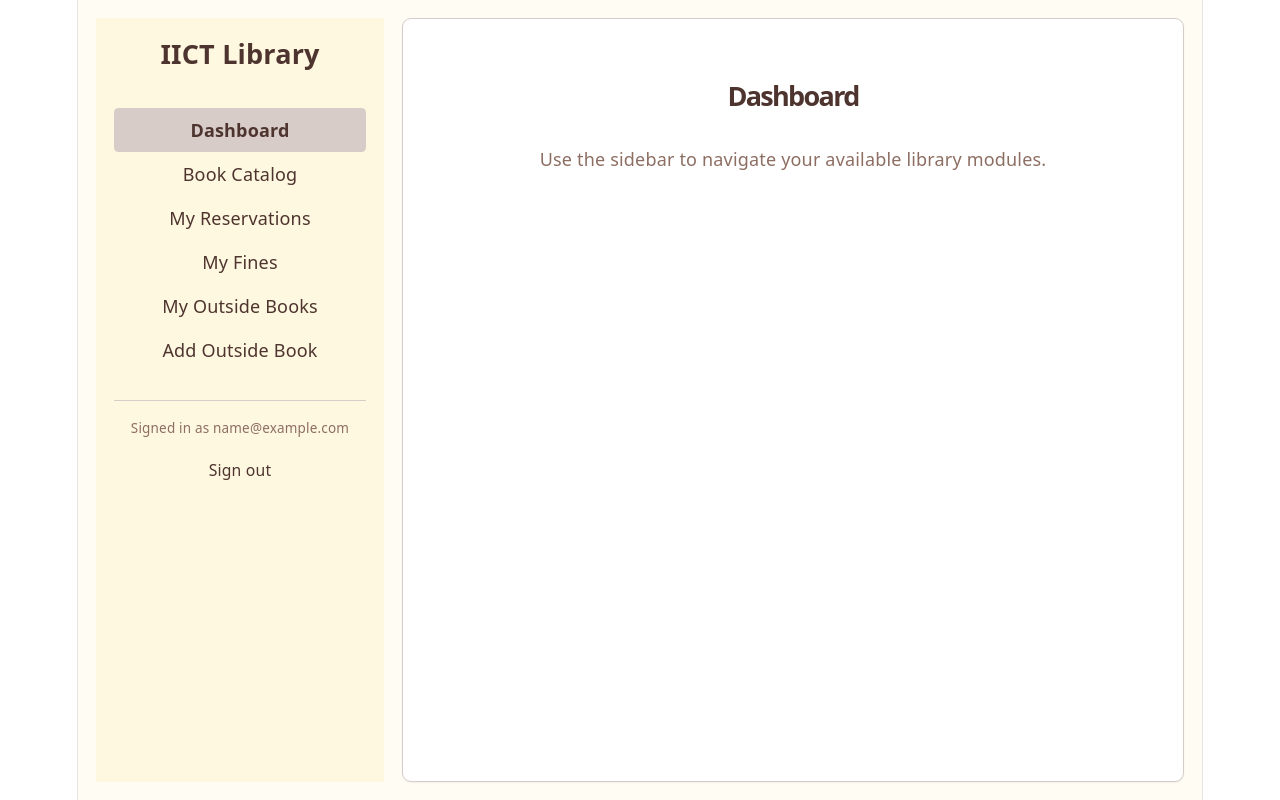
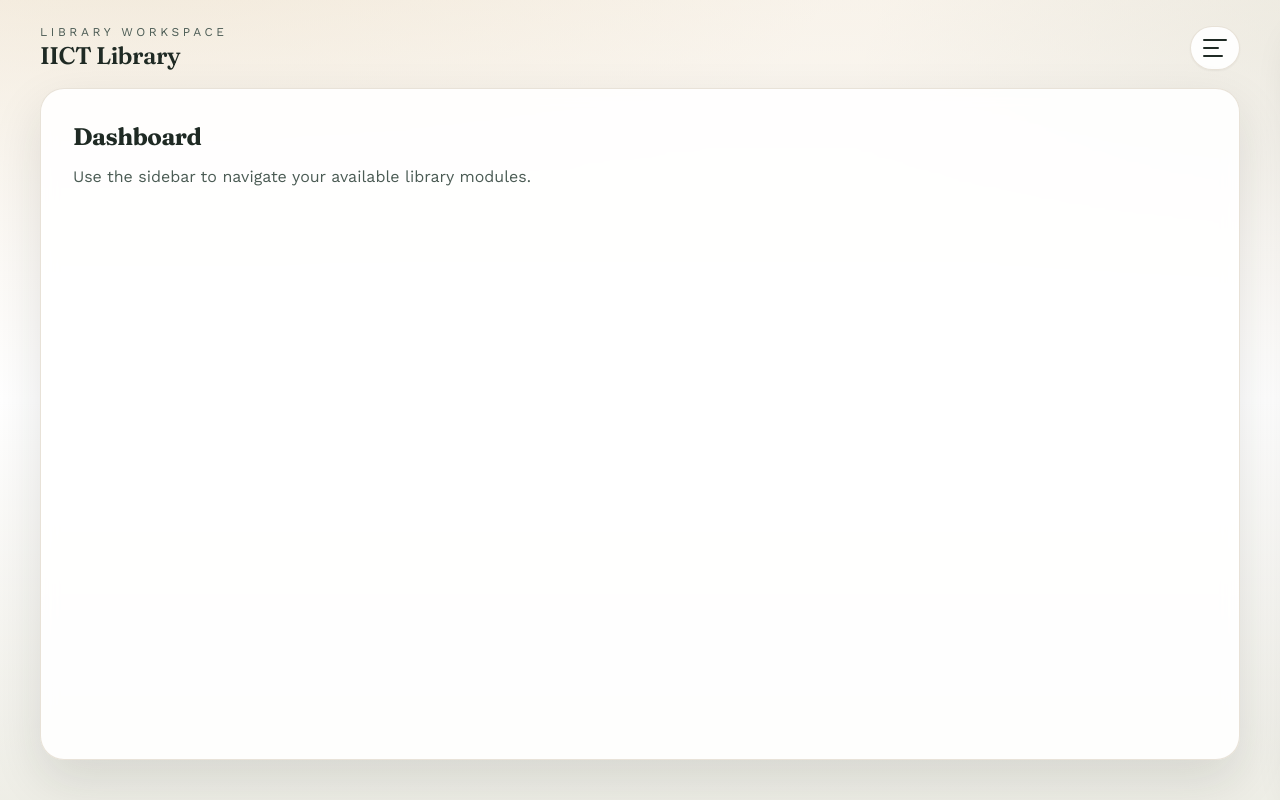
Before and after one commit to redwanhasan980/IICT-Library-Management-System, a React (Vite) app in the folder iict-library-client/: page /login in a window 1280 px wide. Both pictures are taken after typing "name@example.com", "Sample123" into the empty fields and a click on the button "Sign in". Built offline with nearby package versions, Linux system fonts and the light colour scheme; no server answers.

Commit message:
Refresh UI styling and layout

```diff
--- a/iict-library-client/src/components/shared/Button.tsx
+++ b/iict-library-client/src/components/shared/Button.tsx
@@ -10,9 +10,12 @@ interface ButtonProps extends ButtonHTMLAttributes<HTMLButtonElement> {
 }
 
 const variantClasses: Record<ButtonVariant, string> = {
-  primary: 'bg-dark-brown text-white hover:bg-[#3e2a25]',
-  secondary: 'bg-sandy-beige text-dark-brown hover:bg-[#c7b8b0]',
-  ghost: 'bg-transparent text-dark-brown hover:bg-sandy-beige',
+  primary:
+    'bg-gradient-to-r from-library-forest to-library-gold text-white shadow-[0_10px_20px_rgba(58,90,64,0.25)] hover:brightness-110',
+  secondary:
+    'bg-library-mist text-library-ink border border-sandy-beige shadow-sm hover:bg-white',
+  ghost:
+    'bg-transparent text-library-ink hover:bg-library-mist',
 };
 
 const sizeClasses: Record<ButtonSize, string> = {
@@ -31,7 +34,7 @@ export const Button = ({
   return (
     <button
       type={type}
-      className={`rounded-md font-medium transition-colors disabled:cursor-not-allowed disabled:opacity-60 ${variantClasses[variant]} ${sizeClasses[size]} ${className}`}
+      className={`rounded-full font-semibold tracking-wide transition-all duration-200 focus-visible:outline-none focus-visible:ring-2 focus-visible:ring-library-gold/60 focus-visible:ring-offset-2 focus-visible:ring-offset-pale-cream disabled:cursor-not-allowed disabled:opacity-60 ${variantClasses[variant]} ${sizeClasses[size]} ${className}`}
       {...props}
     >
       {children}
--- a/iict-library-client/src/components/shared/Card.tsx
+++ b/iict-library-client/src/components/shared/Card.tsx
@@ -7,7 +7,7 @@ interface CardProps extends HTMLAttributes<HTMLDivElement> {
 export const Card = ({ children, className = '', ...props }: CardProps) => {
   return (
     <div
-      className={`rounded-lg border border-sandy-beige bg-white p-5 shadow-sm ${className}`}
+      className={`rounded-2xl border border-sandy-beige/70 bg-white/85 p-5 shadow-[0_16px_30px_rgba(22,35,28,0.12)] backdrop-blur ${className}`}
       {...props}
     >
       {children}
--- a/iict-library-client/src/components/shared/Input.tsx
+++ b/iict-library-client/src/components/shared/Input.tsx
@@ -5,7 +5,7 @@ type InputProps = InputHTMLAttributes<HTMLInputElement>;
 export const Input = ({ className = '', ...props }: InputProps) => {
   return (
     <input
-      className={`mt-1 w-full rounded-md border border-sandy-beige px-3 py-2 text-sm text-dark-brown focus:border-dark-brown focus:outline-none focus:ring-1 focus:ring-dark-brown disabled:bg-gray-100 ${className}`}
+      className={`mt-1 w-full rounded-xl border border-sandy-beige/80 bg-white/80 px-3 py-2 text-sm text-library-ink placeholder:text-warm-taupe focus:border-library-gold focus:outline-none focus:ring-2 focus:ring-library-gold/30 disabled:bg-library-mist/60 ${className}`}
       {...props}
     />
   );
--- a/iict-library-client/src/index.css
+++ b/iict-library-client/src/index.css
@@ -1,115 +1,81 @@
+@import url('https://fonts.googleapis.com/css2?family=Fraunces:wght@400;500;600;700&family=Work+Sans:wght@400;500;600;700&display=swap');
+
 @tailwind base;
 @tailwind components;
 @tailwind utilities;
 
 :root {
-  --text: #6b6375;
-  --text-h: #08060d;
-  --bg: #fff;
-  --border: #e5e4e7;
-  --code-bg: #f4f3ec;
-  --accent: #aa3bff;
-  --accent-bg: rgba(170, 59, 255, 0.1);
-  --accent-border: rgba(170, 59, 255, 0.5);
-  --social-bg: rgba(244, 243, 236, 0.5);
-  --shadow:
-    rgba(0, 0, 0, 0.1) 0 10px 15px -3px, rgba(0, 0, 0, 0.05) 0 4px 6px -2px;
+  --ink: #1f2a24;
+  --ink-soft: #4b5b54;
+  --paper: #f7f1e7;
+  --paper-strong: #efe5d6;
+  --accent: #b68a3a;
+  --accent-strong: #8f6a1f;
+  --leaf: #3a5a40;
+  --leaf-strong: #2d4732;
+  --mist: #e7ece7;
+  --border: #ded6c8;
+  --shadow-soft: 0 12px 30px rgba(22, 35, 28, 0.12);
+  --shadow-tight: 0 6px 16px rgba(22, 35, 28, 0.16);
 
-  --sans: system-ui, 'Segoe UI', Roboto, sans-serif;
-  --heading: system-ui, 'Segoe UI', Roboto, sans-serif;
-  --mono: ui-monospace, Consolas, monospace;
-
-  font: 18px/145% var(--sans);
-  letter-spacing: 0.18px;
-  color-scheme: light dark;
-  color: var(--text);
-  background: var(--bg);
-  font-synthesis: none;
+  font-family: 'Work Sans', system-ui, sans-serif;
+  color: var(--ink);
+  background: var(--paper);
   text-rendering: optimizeLegibility;
   -webkit-font-smoothing: antialiased;
   -moz-osx-font-smoothing: grayscale;
-
-  @media (max-width: 1024px) {
-    font-size: 16px;
-  }
 }
 
-@media (prefers-color-scheme: dark) {
-  :root {
-    --text: #9ca3af;
-    --text-h: #f3f4f6;
-    --bg: #16171d;
-    --border: #2e303a;
-    --code-bg: #1f2028;
-    --accent: #c084fc;
-    --accent-bg: rgba(192, 132, 252, 0.15);
-    --accent-border: rgba(192, 132, 252, 0.5);
-    --social-bg: rgba(47, 48, 58, 0.5);
-    --shadow:
-      rgba(0, 0, 0, 0.4) 0 10px 15px -3px, rgba(0, 0, 0, 0.25) 0 4px 6px -2px;
-  }
-
-  #social .button-icon {
-    filter: invert(1) brightness(2);
-  }
-}
-
-#root {
-  width: 1126px;
-  max-width: 100%;
-  margin: 0 auto;
-  text-align: center;
-  border-inline: 1px solid var(--border);
-  min-height: 100svh;
-  display: flex;
-  flex-direction: column;
+* {
   box-sizing: border-box;
 }
 
 body {
   margin: 0;
+  min-height: 100svh;
+  background:
+    radial-gradient(1200px 600px at 10% -10%, rgba(182, 138, 58, 0.22), transparent 60%),
+    radial-gradient(1000px 500px at 110% 10%, rgba(58, 90, 64, 0.2), transparent 55%),
+    linear-gradient(180deg, #faf6f0 0%, #f4ece1 40%, #f3efe6 100%);
+  color: var(--ink);
+}
+
+#root {
+  min-height: 100svh;
+  width: 100%;
+  display: flex;
+  flex-direction: column;
 }
 
 h1,
-h2 {
-  font-family: var(--heading);
-  font-weight: 500;
-  color: var(--text-h);
-}
-
-h1 {
-  font-size: 56px;
-  letter-spacing: -1.68px;
-  margin: 32px 0;
-  @media (max-width: 1024px) {
-    font-size: 36px;
-    margin: 20px 0;
-  }
-}
-h2 {
-  font-size: 24px;
-  line-height: 118%;
-  letter-spacing: -0.24px;
-  margin: 0 0 8px;
-  @media (max-width: 1024px) {
-    font-size: 20px;
-  }
-}
-p {
+h2,
+h3,
+h4,
+h5,
+h6 {
+  font-family: 'Fraunces', 'Work Sans', serif;
+  color: var(--ink);
+  letter-spacing: -0.02em;
   margin: 0;
 }
 
-code,
-.counter {
-  font-family: var(--mono);
-  display: inline-flex;
-  border-radius: 4px;
-  color: var(--text-h);
+p {
+  margin: 0;
+  color: var(--ink-soft);
 }
 
-code {
-  font-size: 15px;
-  line-height: 135%;
-  padding: 4px 8px;
-  background: var(--code-bg);
+a {
+  color: inherit;
+  text-decoration: none;
 }
+
+button,
+input,
+select,
+textarea {
+  font-family: 'Work Sans', system-ui, sans-serif;
+}
+
+::selection {
+  background: rgba(182, 138, 58, 0.28);
+}
--- a/iict-library-client/src/layouts/DashboardLayout.tsx
+++ b/iict-library-client/src/layouts/DashboardLayout.tsx
@@ -1,14 +1,36 @@
+import { useState } from 'react';
 import { Outlet } from 'react-router-dom';
 import Sidebar from './Sidebar';
 
 const DashboardLayout = () => {
+  const [isSidebarOpen, setIsSidebarOpen] = useState(false);
+
   return (
-    <div className="min-h-screen bg-pale-cream/40">
-      <div className="mx-auto flex w-full max-w-7xl gap-4 px-4 py-4">
-        <Sidebar />
-        <main className="min-h-[calc(100vh-2rem)] flex-1 rounded-lg border border-sandy-beige bg-white p-6 shadow-sm">
-          <Outlet />
-        </main>
+    <div className="min-h-screen bg-gradient-to-b from-pale-cream/60 via-white to-library-mist/40">
+      <div className="w-full px-4 sm:px-6 lg:px-10 py-6">
+        <div className="mb-4 flex items-center justify-between">
+          <div>
+            <p className="text-xs uppercase tracking-[0.3em] text-warm-taupe">Library Workspace</p>
+            <h1 className="text-2xl font-semibold text-library-ink">IICT Library</h1>
+          </div>
+          <button
+            type="button"
+            aria-label="Open navigation"
+            className="rounded-full border border-sandy-beige/70 bg-white/90 p-3 shadow-sm transition hover:bg-library-mist/60"
+            onClick={() => setIsSidebarOpen(true)}
+          >
+            <span className="block h-0.5 w-6 rounded-full bg-library-ink" />
+            <span className="mt-1.5 block h-0.5 w-4 rounded-full bg-library-ink" />
+            <span className="mt-1.5 block h-0.5 w-5 rounded-full bg-library-ink" />
+          </button>
+        </div>
+
+        <div className="flex gap-6">
+          <Sidebar isOpen={isSidebarOpen} onClose={() => setIsSidebarOpen(false)} />
+          <main className="min-h-[calc(100vh-8rem)] flex-1 rounded-3xl border border-sandy-beige/70 bg-white/90 p-8 shadow-[0_20px_50px_rgba(22,35,28,0.12)] backdrop-blur">
+            <Outlet />
+          </main>
+        </div>
       </div>
     </div>
   );
--- a/iict-library-client/src/layouts/Sidebar.tsx
+++ b/iict-library-client/src/layouts/Sidebar.tsx
@@ -38,7 +38,12 @@ const teacherLinks = [
   { to: '/dashboard/teacher/fines', label: 'My Fines' },
 ];
 
-const Sidebar = () => {
+interface SidebarProps {
+  isOpen: boolean;
+  onClose: () => void;
+}
+
+const Sidebar = ({ isOpen, onClose }: SidebarProps) => {
   const dispatch = useAppDispatch();
   const user = useAppSelector(selectCurrentUser);
 
@@ -58,19 +63,45 @@ const Sidebar = () => {
   const links = getLinksForRole(user?.role);
 
   return (
-    <aside className="w-64 bg-pale-cream text-dark-brown p-4">
-      <div className="text-2xl font-bold mb-8">IICT Library</div>
+    <>
+      <div
+        className={`fixed inset-0 z-40 bg-black/30 backdrop-blur-sm transition-opacity ${
+          isOpen ? 'opacity-100' : 'pointer-events-none opacity-0'
+        }`}
+        onClick={onClose}
+      />
+      <aside
+        className={`fixed right-4 top-4 z-50 h-[calc(100vh-2rem)] w-72 rounded-3xl border border-sandy-beige/70 bg-white/90 p-6 shadow-[0_20px_40px_rgba(22,35,28,0.12)] backdrop-blur transition-transform ${
+          isOpen ? 'translate-x-0' : 'translate-x-[calc(100%+2rem)]'
+        }`}
+      >
+        <div className="mb-8 flex items-start justify-between">
+          <div>
+            <p className="text-xs uppercase tracking-[0.3em] text-warm-taupe">IICT</p>
+            <h2 className="text-2xl font-semibold text-library-ink">Library Suite</h2>
+            <div className="mt-3 h-[3px] w-16 rounded-full bg-gradient-to-r from-library-forest to-library-gold" />
+          </div>
+          <button
+            type="button"
+            aria-label="Close navigation"
+            className="rounded-full border border-sandy-beige/70 bg-white p-2 text-library-ink shadow-sm"
+            onClick={onClose}
+          >
+            ✕
+          </button>
+        </div>
         <nav>
-        <ul>
+          <ul className="space-y-1">
             {links.map((link) => (
               <li key={link.to}>
                 <NavLink
                   to={link.to}
+                  onClick={onClose}
                   className={({ isActive }) =>
-                  `block py-2 px-4 rounded transition-colors duration-200 ${
+                    `block rounded-2xl px-4 py-2.5 text-sm font-medium transition-all ${
                       isActive
-                      ? 'bg-sandy-beige text-dark-brown font-semibold'
-                      : 'hover:bg-sandy-beige'
+                        ? 'bg-library-mist text-library-ink shadow-sm'
+                        : 'text-warm-taupe hover:bg-library-mist/70 hover:text-library-ink'
                     }`
                   }
                 >
@@ -82,7 +113,7 @@ const Sidebar = () => {
         </nav>
 
         {user ? (
-        <div className="mt-6 border-t border-sandy-beige pt-4">
+          <div className="mt-8 border-t border-sandy-beige/70 pt-5">
             <p className="mb-3 text-xs text-warm-taupe">Signed in as {user.email}</p>
             <Button
               variant="ghost"
@@ -94,6 +125,7 @@ const Sidebar = () => {
           </div>
         ) : null}
       </aside>
+    </>
   );
 };
 
--- a/iict-library-client/tailwind.config.js
+++ b/iict-library-client/tailwind.config.js
@@ -7,10 +7,14 @@ export default {
   theme: {
     extend: {
       colors: {
-        'dark-brown': '#4E342E',
-        'warm-taupe': '#8D6E63',
-        'sandy-beige': '#D7CCC8',
-        'pale-cream': '#FFF8E1',
+        'dark-brown': '#1f2a24',
+        'warm-taupe': '#4b5b54',
+        'sandy-beige': '#ded6c8',
+        'pale-cream': '#f7f1e7',
+        'library-gold': '#b68a3a',
+        'library-forest': '#3a5a40',
+        'library-mist': '#e7ece7',
+        'library-ink': '#1f2a24',
       }
     },
   },
```
Also changed, not shown: iict-library-client/src/components/shared/Badge.tsx (+5 -5 lines), iict-library-client/src/components/shared/Table.tsx (+6 -6 lines). Lines whose indentation alone changed are shown as unchanged.
